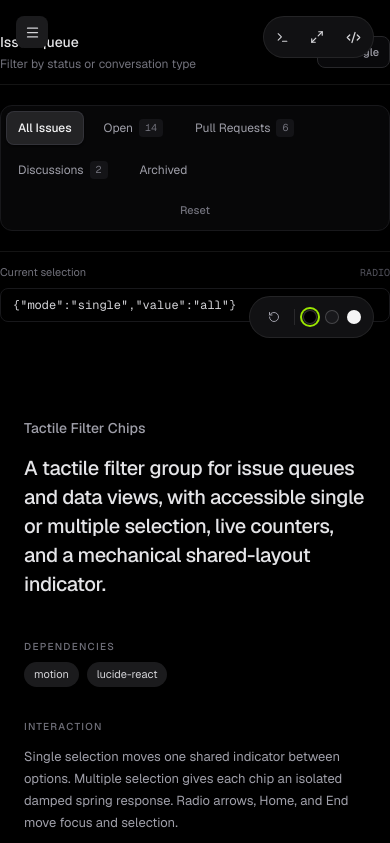
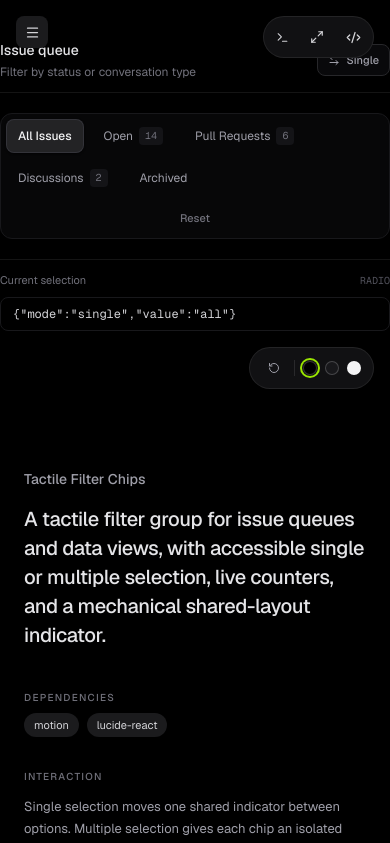
Before and after one commit to Killersumit/peel-ui, a Next.js app: page /components/filter-chips in a window 390 px wide. Shown: the top 843 px of the page. Built offline with nearby package versions, Linux system fonts and the light colour scheme.

Commit message:
Fit component detail stage on mobile

```diff
--- a/src/components/detail/stage.tsx
+++ b/src/components/detail/stage.tsx
@@ -108,9 +108,9 @@ export function Stage({
           ? { duration: 0 }
           : { backgroundColor: microTransition, layout: springMechanical }
       }
-      className="sticky top-0 z-20 flex h-[42vh] min-h-64 w-full shrink-0 flex-col md:static md:h-full md:min-h-0 md:min-w-0 md:flex-1"
+      className="relative z-20 flex w-full shrink-0 flex-col md:static md:h-full md:min-h-0 md:min-w-0 md:flex-1"
     >
-      <div className="relative flex min-h-0 flex-1 items-center justify-center overflow-hidden">
+      <div className="relative flex w-full flex-col items-start justify-start overflow-x-hidden md:min-h-0 md:flex-1 md:flex-row md:items-center md:justify-center md:overflow-hidden">
         <div className="absolute right-[max(1rem,env(safe-area-inset-right))] top-[max(1rem,env(safe-area-inset-top))] z-30 flex items-center gap-1 rounded-full border border-white/[0.08] bg-[#111113] p-1">
           <div className="relative" ref={installRef}>
             <button
@@ -239,12 +239,12 @@ export function Stage({
 
         <div
           key={`${componentRecord.slug}-${demoKey}`}
-          className="relative z-10 flex min-h-0 w-full flex-1 items-center justify-center"
+          className="relative z-10 flex w-full flex-none items-center justify-center pb-4 pt-10 md:min-h-0 md:flex-1 md:py-0"
         >
           <Demo />
         </div>
 
-        <div className="absolute bottom-[max(1rem,env(safe-area-inset-bottom))] right-[max(1rem,env(safe-area-inset-right))] z-20 flex items-center gap-2 rounded-full border border-white/[0.08] bg-[#111113] px-3 py-2">
+        <div className="relative z-20 mb-4 ml-auto mr-4 flex items-center gap-2 rounded-full border border-white/[0.08] bg-[#111113] px-3 py-2 md:absolute md:bottom-[max(1rem,env(safe-area-inset-bottom))] md:right-[max(1rem,env(safe-area-inset-right))] md:mb-0 md:ml-0 md:mr-0">
           <button
             type="button"
             onClick={() => setDemoKey((key) => key + 1)}
```
